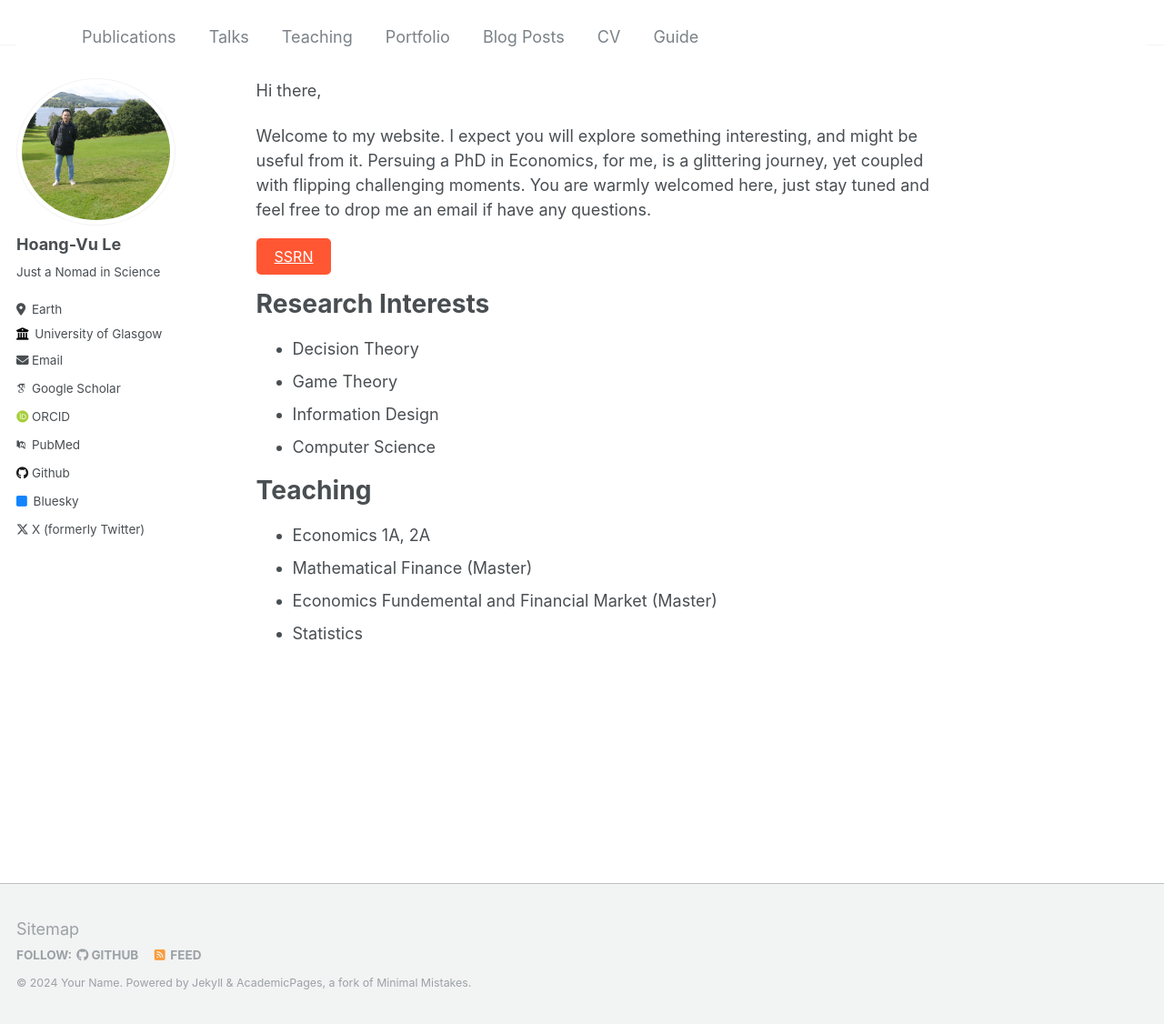
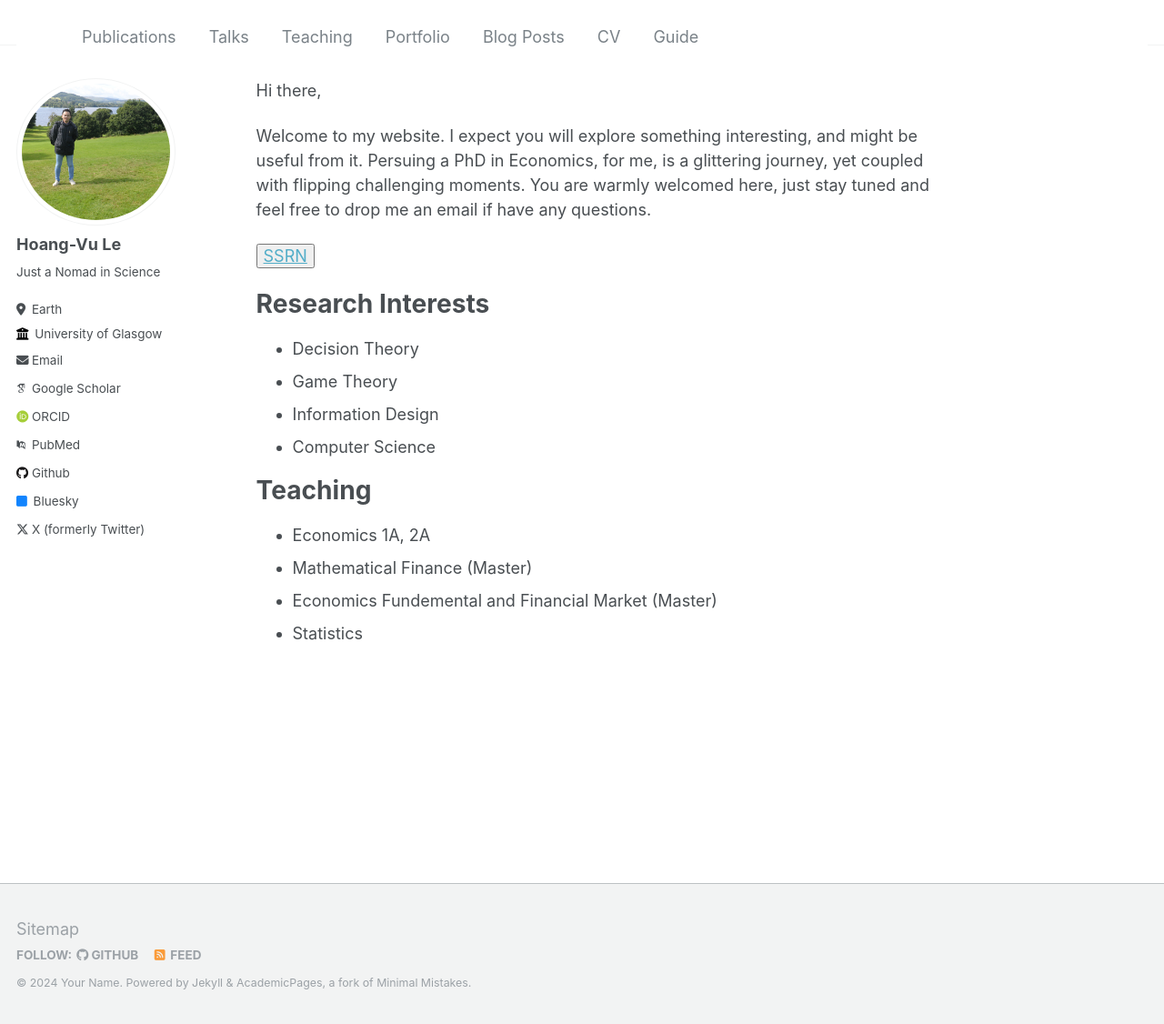
Before and after one commit to hvule/hvule.github.io, a Jekyll site: the page built from _pages/about.md, in a window 1280 px wide and 1126 px high. Shown: the whole window at 91% size. Built offline with Jekyll 4.4.1, drawn with Linux system fonts in a browser that asks for light colours; some web fonts are replaced.

Commit message:
Update about.md

```diff
--- a/_pages/about.md
+++ b/_pages/about.md
@@ -11,7 +11,7 @@ Hi there,
 
 Welcome to my website. I expect you will explore something interesting, and might be useful from it. Persuing a PhD in Economics, for me, is a glittering journey, yet coupled with flipping challenging moments. You are warmly welcomed here, just stay tuned and feel free to drop me an email if have any questions.
 
-<a href="https://papers.ssrn.com/sol3/papers.cfm?abstract_id=3737456" class="btn--research">SSRN</a>
+<button><a href="https://papers.ssrn.com/sol3/papers.cfm?abstract_id=3737456">SSRN</a></button>
 
 Research Interests
 ======
```
